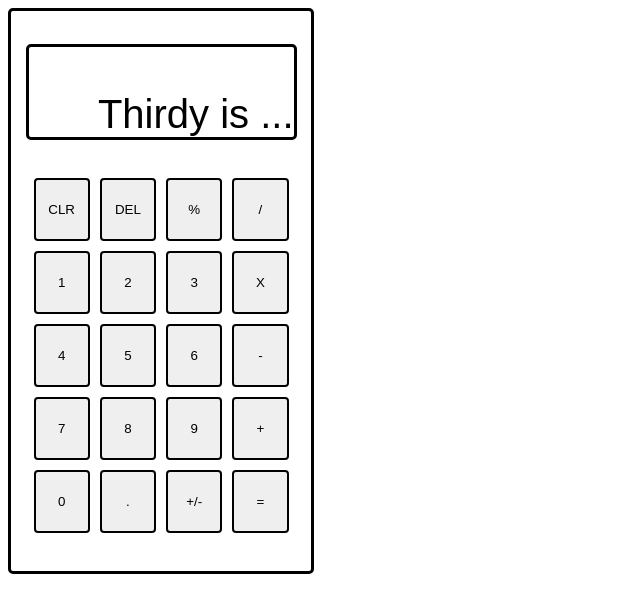
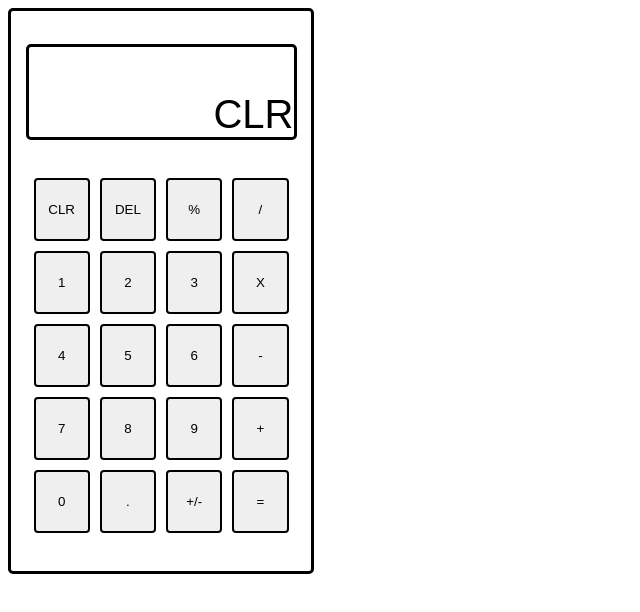
Before and after one commit to aloc123/Calculator, a plain HTML site: page index.html in a window 1280 px wide. Both pictures are taken after a click on the button "CLR". Shown: the whole page, without its empty margins (0-640 px from the left). Drawn offline with Linux system fonts and the light colour scheme.

Commit message:
Append to screen the button pressed

```diff
--- a/index.html
+++ b/index.html
@@ -8,7 +8,7 @@
 </head>
 <body>
     <div class="main-container">
-        <div class="screen-container">Thirdy is ...</div>
+        <div class="screen-container"></div>
         <div class="button-container">
 
         </div>
--- a/script.js
+++ b/script.js
@@ -26,11 +26,22 @@ for (let i = 0; i < 5; i++){
     const row = document.createElement("div");
     row.style.cssText = "display: flex; flex-direction: row; justify-content: space-between; border-style: none; border-color: black; flex: 1;";
     row.classList.add("row-buttons");
+    //add buttons with proper label
     for (let index = 0; index < 4; index++){
         const button = document.createElement("button");
         button.style.cssText = "flex: 1; border-style: solid; border-radius: 4px; margin: 5px;"
         button.textContent = buttonMap[i.toString() + index.toString()];
+        button.classList.add(`${i.toString() + index.toString()}`);
         row.appendChild(button);
     }
     buttons.appendChild(row);
 }
+
+const screen = document.querySelector(".screen-container");
+const buttonsList = document.querySelectorAll("button");
+buttonsList.forEach((btn) => {
+    //add eventlistener, when clicked, gets the class name then appends the corresponding key to the screen
+    btn.addEventListener("click", (event) => {
+        screen.textContent += buttonMap[btn.className];
+    });
+});
```
